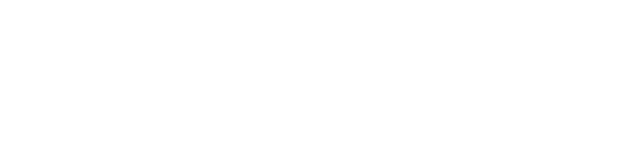
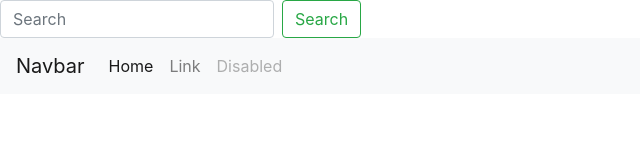
Before and after one commit to ssdfred/TP-Individuel, a plain HTML site: page html/index.html in a window 1280 px wide. Shown: the whole page, without its empty margins (0-640 px from the left). Drawn offline with nearby package versions, Linux system fonts and the light colour scheme.

Commit message:
debut nav

```diff
--- a/html/index.html
+++ b/html/index.html
@@ -15,7 +15,34 @@
   </head>
 
   <body>
-    <header></header>
+    <header>
+      <div class="headerSup">
+        <form class="form-inline my-5 my-sm-0">
+          <input class="form-control mr-sm-2" type="search" placeholder="Search">
+          <button class="btn btn-outline-success my-2 my-sm-0" type="submit">Search</button>
+        </form>
+      </div>
+      <nav class="navbar navbar-expand-lg navbar-light bg-light">
+        <a class="navbar-brand" href="#">Navbar</a>
+        <button class="navbar-toggler" type="button" data-toggle="collapse" data-target="#navbarTogglerDemo02" aria-controls="navbarTogglerDemo02" aria-expanded="false" aria-label="Toggle navigation">
+          <span class="navbar-toggler-icon"></span>
+        </button>
+
+        <div class="collapse navbar-collapse" id="navbarTogglerDemo02">
+          <ul class="navbar-nav mr-auto mt-2 mt-lg-0">
+            <li class="nav-item active">
+              <a class="nav-link" href="#">Home <span class="sr-only">(current)</span></a>
+            </li>
+            <li class="nav-item">
+              <a class="nav-link" href="#">Link</a>
+            </li>
+            <li class="nav-item">
+              <a class="nav-link disabled" href="#">Disabled</a>
+            </li>
+          </ul>
+        </div>
+      </nav>
+    </header>
 
     <footer></footer>
   </body>
```
